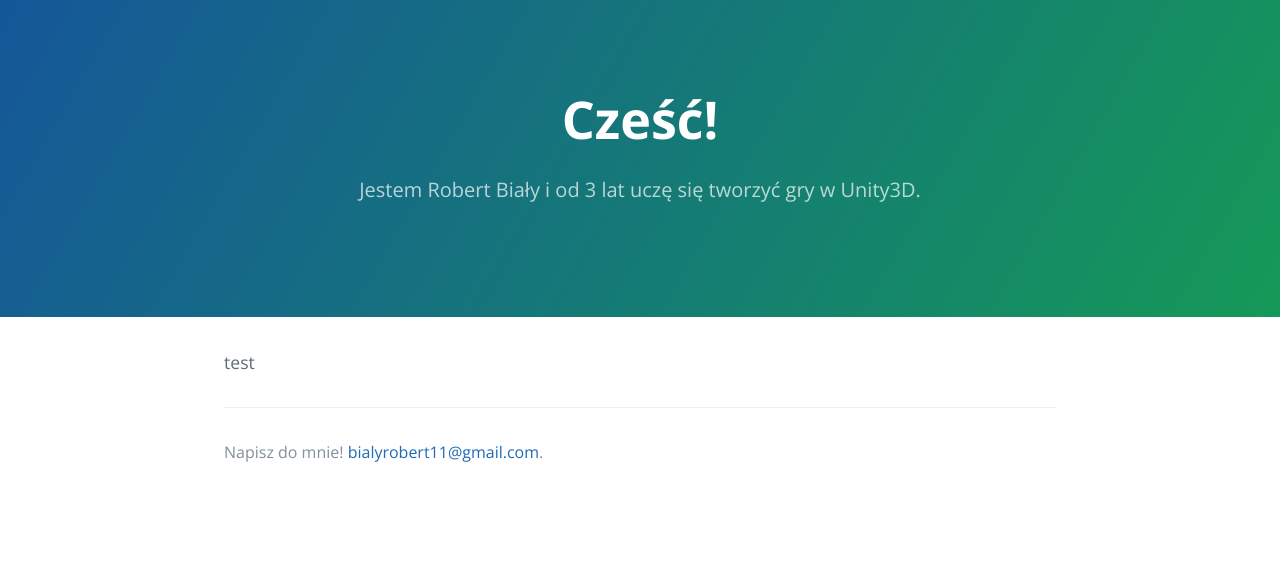
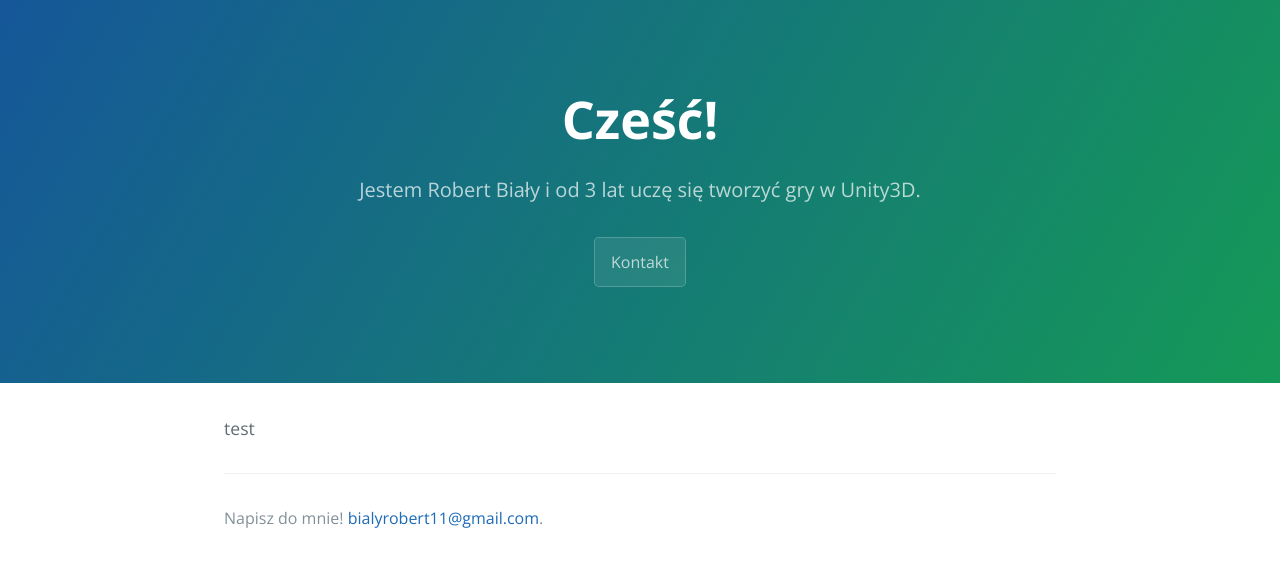
Before and after one commit to LaserRock46/laserrock46.github.io, a Jekyll site: the page built from index.md, in a window 1280 px wide. Shown: the top 567 px of the page. Built offline with Jekyll 4.4.1, drawn with Linux system fonts in a browser that asks for light colours; the repository's description, which GitHub fills in, is left out.

Commit message:
Update default.html

```diff
--- a/_layouts/default.html
+++ b/_layouts/default.html
@@ -18,7 +18,7 @@
     <header class="page-header" role="banner">
        <h1 class="project-name">{{ page.title | default: site.title | default: site.github.repository_name }}</h1>
       <h2 class="project-tagline">{{ page.description | default: site.description | default: site.github.project_tagline }}</h2>
-
+     <a href="{{./}}" class="btn">Kontakt</a>
     </header>
 
     <main id="content" class="main-content" role="main">
```
